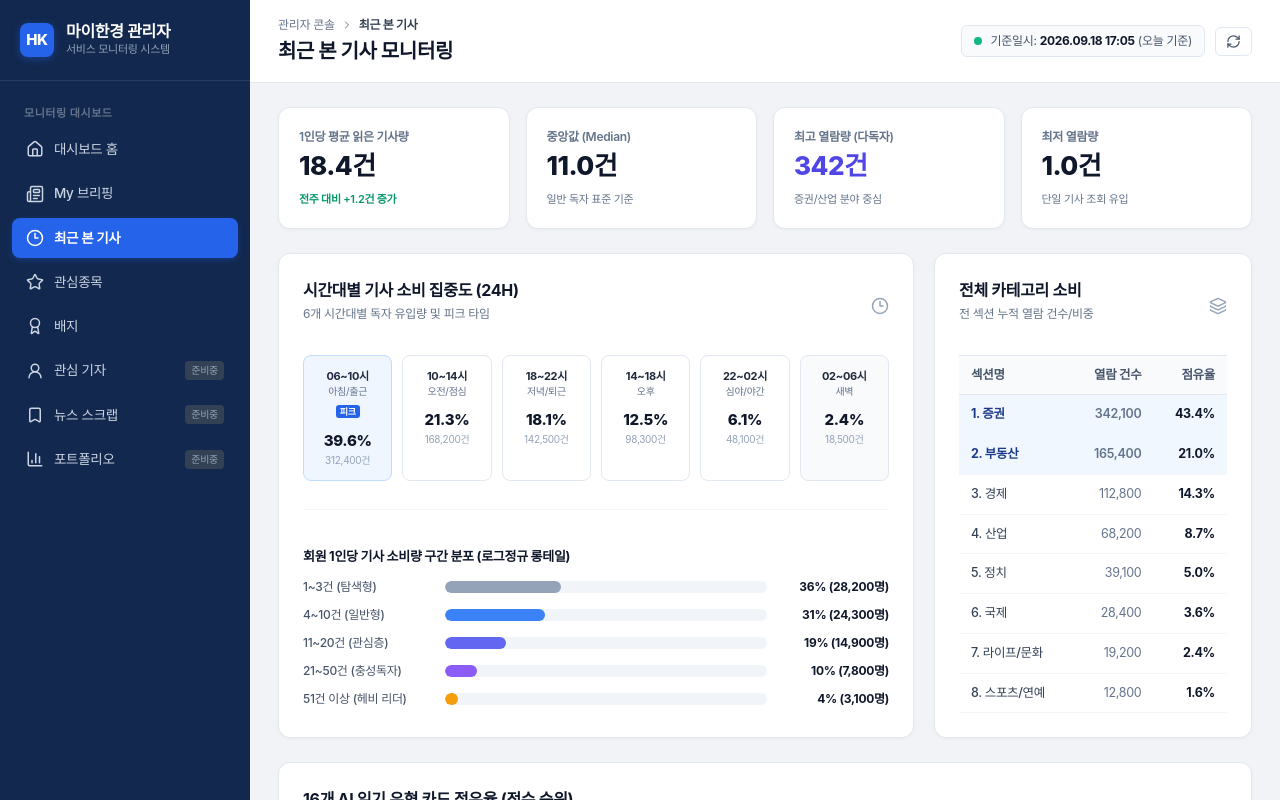
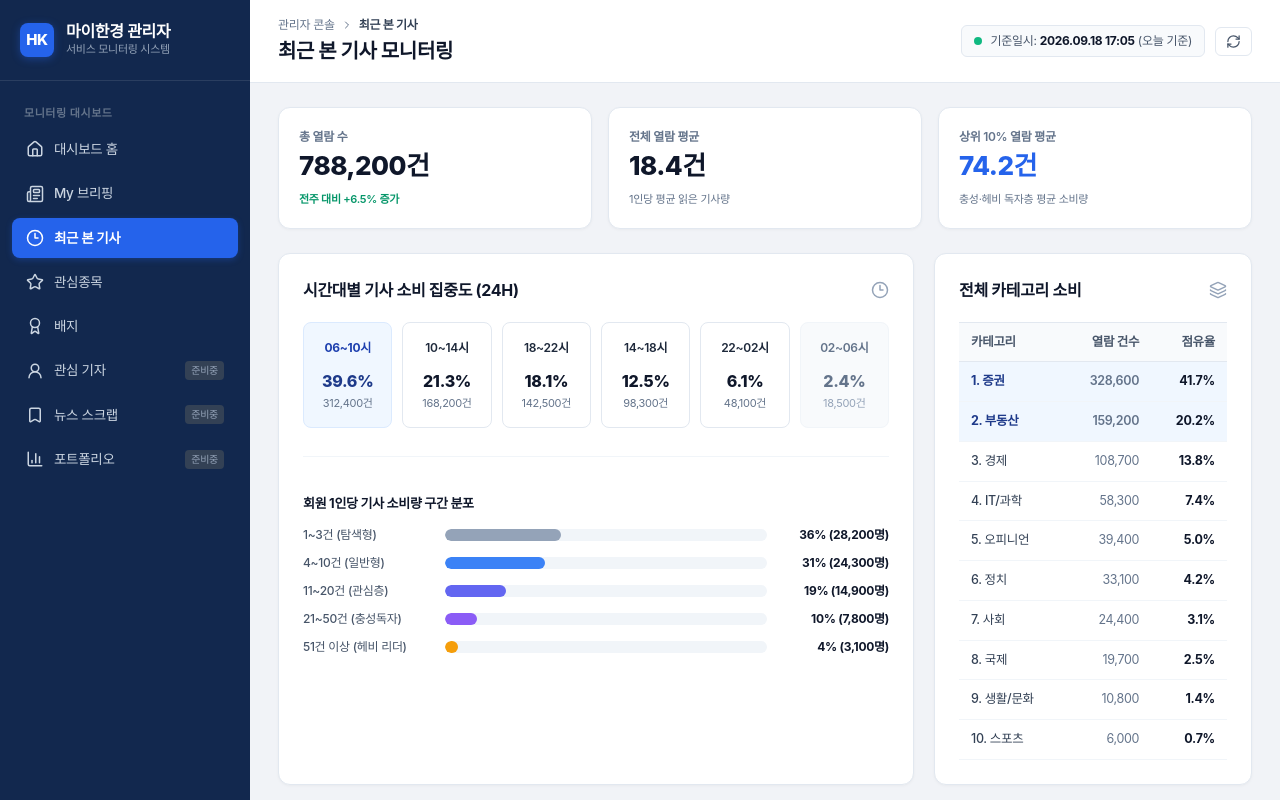
Before and after one commit to hktouchkim/myhankyung, a Next.js app: page /admin in a window 1280 px wide. Both pictures are taken after a click on the button "최근 본 기사". Shown: the top 800 px of the page. Built offline with nearby package versions, Linux system fonts and the light colour scheme.

Commit message:
refactor: 최근 본 기사 관리자 화면 개선 (상단 KPI 3종, 시간대 UI 간소화, 카테고리 10종 반영, 소개글 정리)

```diff
--- a/app/admin/admin-dashboard-client.tsx
+++ b/app/admin/admin-dashboard-client.tsx
@@ -592,29 +592,24 @@ function BriefingTab() {
 function RecentArticlesTab() {
   return (
     <div style={{ display: "flex", flexDirection: "column", gap: "24px" }}>
-      {/* 4대 대표값 통계 카드 */}
-      <div className={styles.kpiGrid}>
+      {/* 3대 핵심 통계 카드 */}
+      <div className={styles.kpiGrid3}>
         <div className={styles.kpiCard}>
-          <div style={{ fontSize: "12px", color: "#64748b", fontWeight: 600 }}>1인당 평균 읽은 기사량</div>
-          <div className={styles.kpiValue}>18.4건</div>
+          <div style={{ fontSize: "12px", color: "#64748b", fontWeight: 600 }}>총 열람 수</div>
+          <div className={styles.kpiValue}>788,200건</div>
           <div style={{ fontSize: "11px", color: "#059669", fontWeight: 600, marginTop: "6px" }}>
-            전주 대비 +1.2건 증가
+            전주 대비 +6.5% 증가
           </div>
         </div>
         <div className={styles.kpiCard}>
-          <div style={{ fontSize: "12px", color: "#64748b", fontWeight: 600 }}>중앙값 (Median)</div>
-          <div className={styles.kpiValue}>11.0건</div>
-          <div style={{ fontSize: "11px", color: "#64748b", marginTop: "6px" }}>일반 독자 표준 기준</div>
+          <div style={{ fontSize: "12px", color: "#64748b", fontWeight: 600 }}>전체 열람 평균</div>
+          <div className={styles.kpiValue}>18.4건</div>
+          <div style={{ fontSize: "11px", color: "#64748b", marginTop: "6px" }}>1인당 평균 읽은 기사량</div>
         </div>
         <div className={styles.kpiCard}>
-          <div style={{ fontSize: "12px", color: "#64748b", fontWeight: 600 }}>최고 열람량 (다독자)</div>
-          <div className={styles.kpiValue} style={{ color: "#4f46e5" }}>342건</div>
-          <div style={{ fontSize: "11px", color: "#64748b", marginTop: "6px" }}>증권/산업 분야 중심</div>
-        </div>
-        <div className={styles.kpiCard}>
-          <div style={{ fontSize: "12px", color: "#64748b", fontWeight: 600 }}>최저 열람량</div>
-          <div className={styles.kpiValue}>1.0건</div>
-          <div style={{ fontSize: "11px", color: "#64748b", marginTop: "6px" }}>단일 기사 조회 유입</div>
+          <div style={{ fontSize: "12px", color: "#64748b", fontWeight: 600 }}>상위 10% 열람 평균</div>
+          <div className={styles.kpiValue} style={{ color: "#2563eb" }}>74.2건</div>
+          <div style={{ fontSize: "11px", color: "#64748b", marginTop: "6px" }}>충성·헤비 독자층 평균 소비량</div>
         </div>
       </div>
 
@@ -624,41 +619,38 @@ function RecentArticlesTab() {
           <div className={styles.sectionHeader}>
             <div>
               <h3 className={styles.sectionTitle}>시간대별 기사 소비 집중도 (24H)</h3>
-              <p className={styles.sectionSubtitle}>6개 시간대별 독자 유입량 및 피크 타임</p>
             </div>
             <Clock3 size={18} color="#94a3b8" />
           </div>
 
           <div style={{ display: "grid", gridTemplateColumns: "repeat(6, 1fr)", gap: "10px", marginTop: "16px" }}>
             {[
-              { time: "06~10시", name: "아침/출근", count: "312,400건", pct: 39.6, peak: true },
-              { time: "10~14시", name: "오전/점심", count: "168,200건", pct: 21.3 },
-              { time: "18~22시", name: "저녁/퇴근", count: "142,500건", pct: 18.1 },
-              { time: "14~18시", name: "오후", count: "98,300건", pct: 12.5 },
-              { time: "22~02시", name: "심야/야간", count: "48,100건", pct: 6.1 },
-              { time: "02~06시", name: "새벽", count: "18,500건", pct: 2.4, low: true },
+              { time: "06~10시", count: "312,400건", pct: 39.6, peak: true },
+              { time: "10~14시", count: "168,200건", pct: 21.3 },
+              { time: "18~22시", count: "142,500건", pct: 18.1 },
+              { time: "14~18시", count: "98,300건", pct: 12.5 },
+              { time: "22~02시", count: "48,100건", pct: 6.1 },
+              { time: "02~06시", count: "18,500건", pct: 2.4, low: true },
             ].map((slot, idx) => (
               <div
                 key={idx}
                 style={{
-                  padding: "12px 6px",
+                  padding: "16px 8px",
                   borderRadius: "8px",
-                  border: slot.peak ? "1px solid #bfdbfe" : "1px solid #e2e8f0",
-                  backgroundColor: slot.peak ? "#eff6ff" : slot.low ? "#f8fafc" : "#ffffff",
+                  border: slot.peak ? "1px solid #dbeafe" : slot.low ? "1px solid #f1f5f9" : "1px solid #e2e8f0",
+                  backgroundColor: slot.peak ? "#f0f7ff" : slot.low ? "#f8fafc" : "#ffffff",
                   textAlign: "center",
                 }}
               >
-                <div style={{ fontSize: "11px", fontWeight: 700, color: "#1e293b" }}>{slot.time}</div>
-                <div style={{ fontSize: "10px", color: "#64748b" }}>{slot.name}</div>
-                {slot.peak && (
-                  <span style={{ fontSize: "9px", padding: "1px 4px", borderRadius: "3px", backgroundColor: "#2563eb", color: "#ffffff", fontWeight: 700 }}>
-                    피크
-                  </span>
-                )}
-                <div style={{ fontSize: "15px", fontWeight: 800, color: "#0f172a", marginTop: "10px" }}>
+                <div style={{ fontSize: "12px", fontWeight: slot.peak ? 700 : 600, color: slot.peak ? "#1e40af" : slot.low ? "#64748b" : "#1e293b" }}>
+                  {slot.time}
+                </div>
+                <div style={{ fontSize: "16px", fontWeight: 800, color: slot.peak ? "#1e3a8a" : slot.low ? "#64748b" : "#0f172a", marginTop: "12px" }}>
                   {slot.pct}%
                 </div>
-                <div style={{ fontSize: "10px", color: "#94a3b8" }}>{slot.count}</div>
+                <div style={{ fontSize: "11px", color: slot.low ? "#94a3b8" : "#64748b", marginTop: "2px" }}>
+                  {slot.count}
+                </div>
               </div>
             ))}
           </div>
@@ -666,7 +658,7 @@ function RecentArticlesTab() {
           {/* 소비량 구간 분포 */}
           <div style={{ marginTop: "28px", paddingTop: "20px", borderTop: "1px solid #f1f5f9" }}>
             <h4 style={{ fontSize: "13px", fontWeight: 700, color: "#0f172a", marginBottom: "12px" }}>
-              회원 1인당 기사 소비량 구간 분포 (로그정규 롱테일)
+              회원 1인당 기사 소비량 구간 분포
             </h4>
             <div style={{ display: "flex", flexDirection: "column", gap: "10px" }}>
               {[
@@ -690,12 +682,11 @@ function RecentArticlesTab() {
           </div>
         </div>
 
-        {/* 카테고리 전수 소비 비중 */}
+        {/* 카테고리 전수 소비 비중 (10개 카테고리) */}
         <div className={styles.sectionCard}>
           <div className={styles.sectionHeader}>
             <div>
               <h3 className={styles.sectionTitle}>전체 카테고리 소비</h3>
-              <p className={styles.sectionSubtitle}>전 섹션 누적 열람 건수/비중</p>
             </div>
             <Layers size={18} color="#94a3b8" />
           </div>
@@ -704,21 +695,23 @@ function RecentArticlesTab() {
             <table className={styles.dataTable}>
               <thead>
                 <tr>
-                  <th>섹션명</th>
+                  <th>카테고리</th>
                   <th style={{ textAlign: "right" }}>열람 건수</th>
                   <th style={{ textAlign: "right" }}>점유율</th>
                 </tr>
               </thead>
               <tbody>
                 {[
-                  { name: "증권", count: "342,100", pct: "43.4%", hot: true },
-                  { name: "부동산", count: "165,400", pct: "21.0%", hot: true },
-                  { name: "경제", count: "112,800", pct: "14.3%" },
-                  { name: "산업", count: "68,200", pct: "8.7%" },
-                  { name: "정치", count: "39,100", pct: "5.0%" },
-                  { name: "국제", count: "28,400", pct: "3.6%" },
-                  { name: "라이프/문화", count: "19,200", pct: "2.4%" },
-                  { name: "스포츠/연예", count: "12,800", pct: "1.6%" },
+                  { name: "증권", count: "328,600", pct: "41.7%", hot: true },
+                  { name: "부동산", count: "159,200", pct: "20.2%", hot: true },
+                  { name: "경제", count: "108,700", pct: "13.8%" },
+                  { name: "IT/과학", count: "58,300", pct: "7.4%" },
+                  { name: "오피니언", count: "39,400", pct: "5.0%" },
+                  { name: "정치", count: "33,100", pct: "4.2%" },
+                  { name: "사회", count: "24,400", pct: "3.1%" },
+                  { name: "국제", count: "19,700", pct: "2.5%" },
+                  { name: "생활/문화", count: "10,800", pct: "1.4%" },
+                  { name: "스포츠", count: "6,000", pct: "0.7%" },
                 ].map((sec, idx) => (
                   <tr key={idx} className={sec.hot ? styles.highlightRow : ""}>
                     <td style={{ fontWeight: sec.hot ? 700 : 500, color: sec.hot ? "#1e3a8a" : "#334155" }}>
@@ -739,7 +732,6 @@ function RecentArticlesTab() {
         <div className={styles.sectionHeader}>
           <div>
             <h3 className={styles.sectionTitle}>16개 AI 읽기 유형 카드 점유율 (전수 순위)</h3>
-            <p className={styles.sectionSubtitle}>활동 시간대 × 관심 분야 × 읽기 성향 조합 페르소나 분석</p>
           </div>
           <span style={{ fontSize: "11px", backgroundColor: "#eef2ff", color: "#4338ca", padding: "4px 10px", borderRadius: "999px", fontWeight: 700 }}>
             16종 카드 분류 체계
--- a/app/admin/admin.module.css
+++ b/app/admin/admin.module.css
@@ -306,9 +306,24 @@
   gap: 16px;
 }
 
+.kpiGrid3 {
+  display: grid;
+  grid-template-columns: repeat(3, 1fr);
+  gap: 16px;
+}
+
 @media (max-width: 1100px) {
   .kpiGrid {
     grid-template-columns: repeat(2, 1fr);
+  }
+  .kpiGrid3 {
+    grid-template-columns: repeat(3, 1fr);
+  }
+}
+
+@media (max-width: 800px) {
+  .kpiGrid3 {
+    grid-template-columns: 1fr;
   }
 }
 
```
